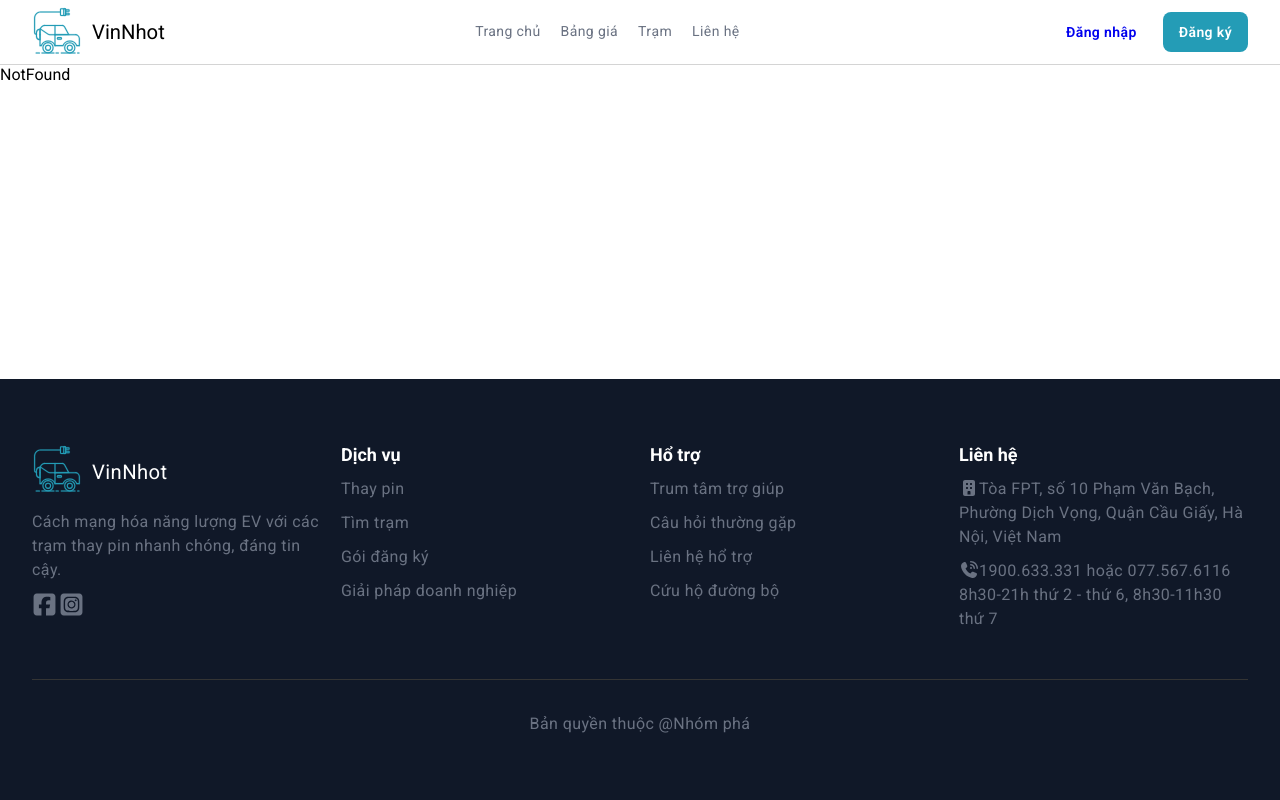
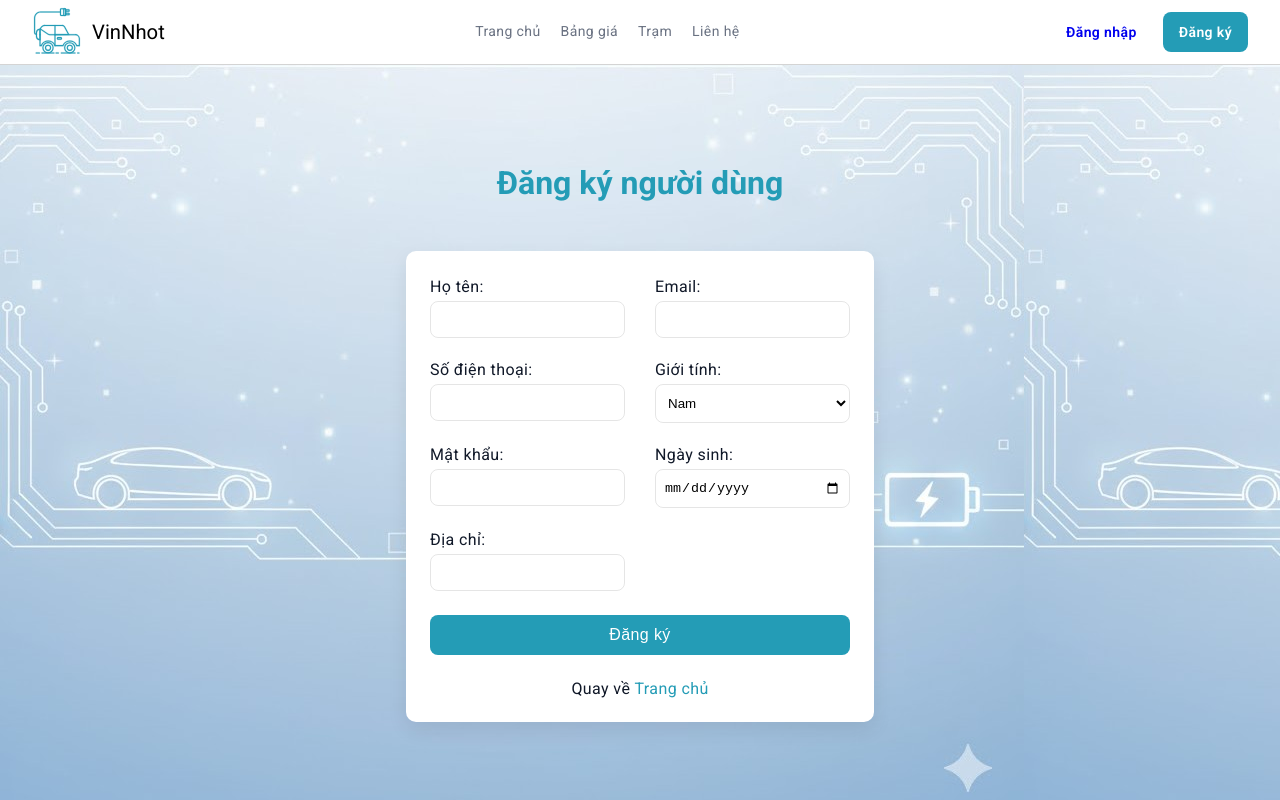
Before and after one commit to tienvybui05/ev-battery-swap-system, a React (Create React App) app in the folder frontend/: page /register in a window 1280 px wide. Shown: the top 800 px of the page. Built offline with nearby package versions, Linux system fonts and the light colour scheme; a web font is replaced by a local one.

Commit message:
add Register.js
Signed-off-by: DinhQuocDatIT <dinhquocdat2005thdgli@gmail.com>

```diff
--- a/frontend/src/App.js
+++ b/frontend/src/App.js
@@ -5,6 +5,7 @@ import Home from "./pages/Home/Home";
 import NotFound from "./pages/NotFound/NotFound";
 import Dashboard from "./pages/Dashboard/Dashboard";
 import Login from "./pages/Authentication/Login/Login";
+import Register from "./pages/Authentication/Register/Register";
 
 import {
   FindStation,
@@ -23,6 +24,7 @@ function App() {
           <Route path="/" element={<PublicLayout />}>
             <Route index element={<Home />} />
             <Route path="login" element={<Login />} />
+            <Route path="register" element={<Register/>} />
             <Route path="*" element={<NotFound />} />
           </Route>
           <Route path="/dashboard" element={<PrivateLayout />}>
--- a/frontend/src/pages/Authentication/Login/Login.js
+++ b/frontend/src/pages/Authentication/Login/Login.js
@@ -25,7 +25,7 @@ function Login() {
         </div>
         <div className={styles.transferRegistration}>
            <div class={styles.divider}><span>------------- Hoặc -------------</span></div>
-        <span>Không có tài khoản? <Link to="/">Đăng ký tại đây</Link></span>
+        <span>Không có tài khoản? <Link to="/register">Đăng ký tại đây</Link></span>
       </div>
       </div>
       <div className={styles.imagesLogin}>
--- /dev/null
+++ b/frontend/src/pages/Authentication/Register/Register.js
@@ -0,0 +1,127 @@
+import React, { useState } from "react";
+import styles from "./Register.module.css";
+import { Link } from "react-router";
+
+const Register = () => {
+  const [formData, setFormData] = useState({
+    Ho_Ten: "",
+    Email: "",
+    Sdt: "",
+    Gioi_tinh: "Nam",
+    Mat_Khau: "",
+    Ngay_sinh: "",
+    Dia_Chi: "",
+    Vai_Tro: "driver",
+  });
+
+  const handleChange = (e) => {
+    const { name, value } = e.target;
+    setFormData({
+      ...formData,
+      [name]: value,
+    });
+  };
+
+  const handleSubmit = (e) => {
+    e.preventDefault();
+    console.log("Dữ liệu đăng ký:", formData);
+  };
+
+  return (
+    <div className={styles.wrapper}>
+      <h2 className={styles.title}>Đăng ký người dùng</h2>
+      <form onSubmit={handleSubmit} className={styles.form}>
+        <div className={styles.inputuser}>
+          <div className={styles.formGroup}>
+            <label className={styles.label}>Họ tên:</label>
+            <input
+              type="text"
+              name="Ho_Ten"
+              value={formData.Ho_Ten}
+              onChange={handleChange}
+              required
+              className={styles.input}
+            />
+          </div>
+
+          <div className={styles.formGroup}>
+            <label className={styles.label}>Email:</label>
+            <input
+              type="email"
+              name="Email"
+              value={formData.Email}
+              onChange={handleChange}
+              required
+              className={styles.input}
+            />
+          </div>
+
+          <div className={styles.formGroup}>
+            <label className={styles.label}>Số điện thoại:</label>
+            <input
+              type="text"
+              name="Sdt"
+              value={formData.Sdt}
+              onChange={handleChange}
+              className={styles.input}
+            />
+          </div>
+
+          <div className={styles.formGroup}>
+            <label className={styles.label}>Giới tính:</label>
+            <select
+              name="Gioi_tinh"
+              value={formData.Gioi_tinh}
+              onChange={handleChange}
+              className={styles.select}
+            >
+              <option value="Nam">Nam</option>
+              <option value="Nữ">Nữ</option>
+            </select>
+          </div>
+
+          <div className={styles.formGroup}>
+            <label className={styles.label}>Mật khẩu:</label>
+            <input
+              type="password"
+              name="Mat_Khau"
+              value={formData.Mat_Khau}
+              onChange={handleChange}
+              required
+              className={styles.input}
+            />
+          </div>
+
+          <div className={styles.formGroup}>
+            <label className={styles.label}>Ngày sinh:</label>
+            <input
+              type="date"
+              name="Ngay_sinh"
+              value={formData.Ngay_sinh}
+              onChange={handleChange}
+              className={styles.input}
+            />
+          </div>
+
+          <div className={styles.formGroup}>
+            <label className={styles.label}>Địa chỉ:</label>
+            <input
+              type="text"
+              name="Dia_Chi"
+              value={formData.Dia_Chi}
+              onChange={handleChange}
+              className={styles.input}
+            />
+          </div>
+        </div>
+
+        <button type="submit" className={styles.button}>
+          Đăng ký
+        </button>
+        <span>Quay về <Link to="/"> Trang chủ</Link></span>
+      </form>
+    </div>
+  );
+};
+
+export default Register;
--- /dev/null
+++ b/frontend/src/pages/Authentication/Register/Register.module.css
@@ -0,0 +1,91 @@
+.wrapper {
+  width: 100%;
+  display: flex;
+  justify-content: center;
+  align-items: center;
+  flex-direction: column;
+  gap: 50px;
+  padding: 100px 10px;
+  background-color: var(--white);
+  background-image: url("../../../assets/registerbackground.jpg");
+}
+
+.title {
+  color: var(--primary);
+  font-size: var(--h1-font-size);
+  line-height: var(--h1-line-height);
+  letter-spacing: var(--h1-letter-spacing);
+}
+.form {
+  display: flex;
+
+  justify-content: center;
+  flex-direction: column;
+  gap: 24px;
+  padding: 24px;
+  box-shadow: 0 8px 20px rgba(0, 0, 0, 0.08);
+  background-color: var(--white);
+  border-radius: 10px;
+}
+.inputuser{
+    display: grid;
+  grid-template-columns: repeat(2, 1fr);
+  row-gap: 20px;
+  column-gap: 30px;
+}
+.formGroup {
+  display: flex;
+  flex-direction: column;
+  gap: 2px;
+}
+.label {
+  color: var(--color-gray-900);
+  font-size: var(--p-font-size);
+  line-height: var(--p-line-height);
+  letter-spacing: var(--p-letter-spacing);
+}
+.input {
+  padding: 10px 8px;
+  background-color: transparent;
+  border-radius: 8px;
+  border: var(--border);
+  transition: all 0.3s ease;
+}
+.input:focus,
+.input:hover {
+  box-shadow: 0 8px 20px rgba(192, 192, 192, 0.08);
+  border: 1px solid var(--color-gray-900);
+}
+
+.select {
+  padding: 10px 8px;
+  background-color: transparent;
+  border-radius: 8px;
+  border: var(--border);
+  transition: all 0.3s ease;
+}
+.button {
+  padding: 8px 10px;
+  background-color: var(--primary);
+  border-radius: 8px;
+  color: var(--white);
+  font-size: var(--p-font-size);
+  line-height: var(--p-line-height);
+  letter-spacing: var(--p-letter-spacing);
+  font-weight: 500;
+}
+.form span {
+  color: var(--color-gray-900);
+  font-size: var(--p-font-size);
+  line-height: var(--p-line-hight);
+  letter-spacing: var(--p-letter-spacing);
+  font-weight: 400;
+  margin: auto;
+}
+.form span a {
+  color: var(--primary);
+  transition: all 0.3s ease;
+}
+.form span a:hover {
+  color: rgb(250, 86, 86);
+}
```
Also changed, not shown: frontend/src/assets/registerbackground.jpg (added).
